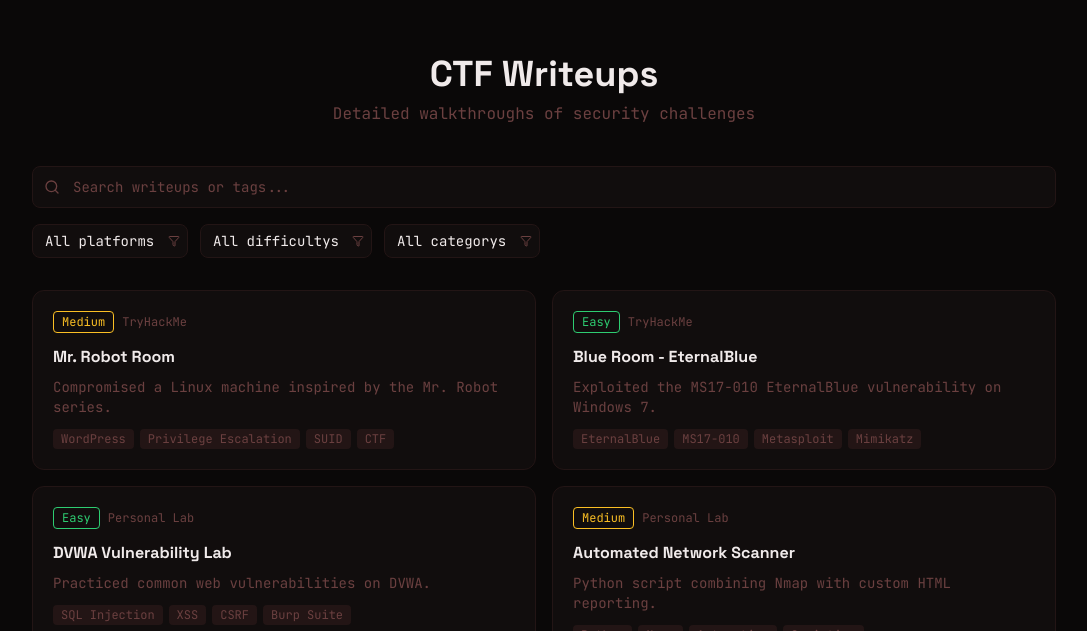
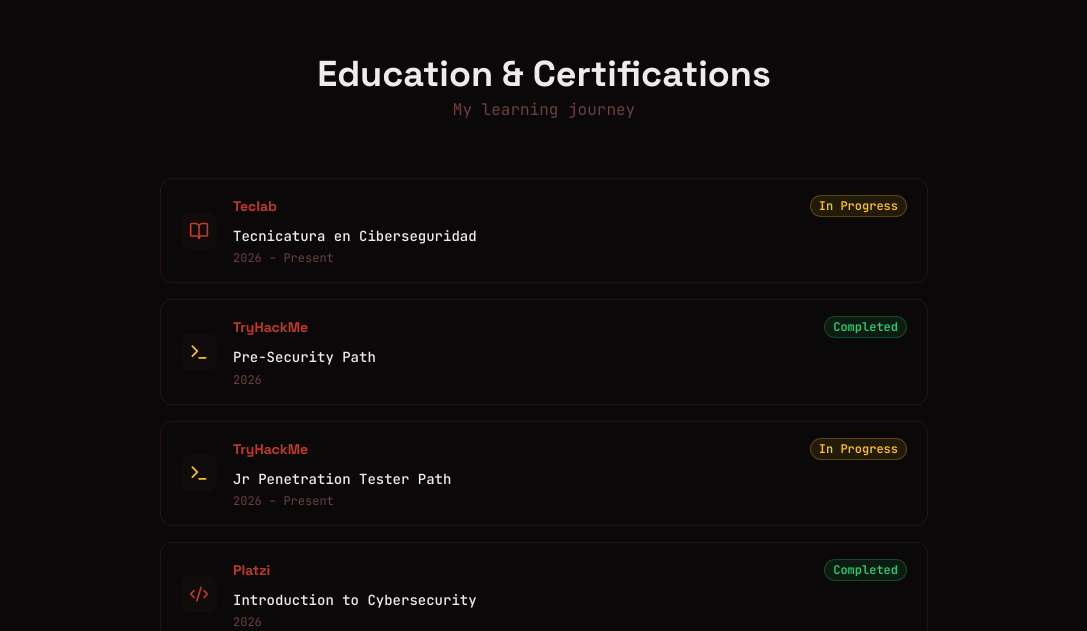
Before and after one commit to AyelenIasich/norman-portfolio, a Next.js app: page / in a window 1280 px wide. Shown: the part 4309-4940 px from the top of the page, without its empty margins (96-1183 px from the left). Built offline with nearby package versions, Linux system fonts and the light colour scheme.

Commit message:
CTF writeups goofy

```diff
--- a/app/page.tsx
+++ b/app/page.tsx
@@ -5,7 +5,6 @@
 import Timeline from '@/components/Timeline'
 import SkillTree from '@/components/SkillTree'
 import CyberLab from '@/components/CyberLab'
-import Writeups from '@/components/Writeups'
 import Certifications from '@/components/Certifications'
 import Contact from '@/components/Contact'
 import Footer from '@/components/Footer'
@@ -48,7 +47,7 @@
           <Skills />
           <Timeline />
           <CyberLab items={cyberlabItems} />
-          <Writeups />
+          {/* <Writeups /> */}
           <Certifications />
           <Contact />
         </main>
```
